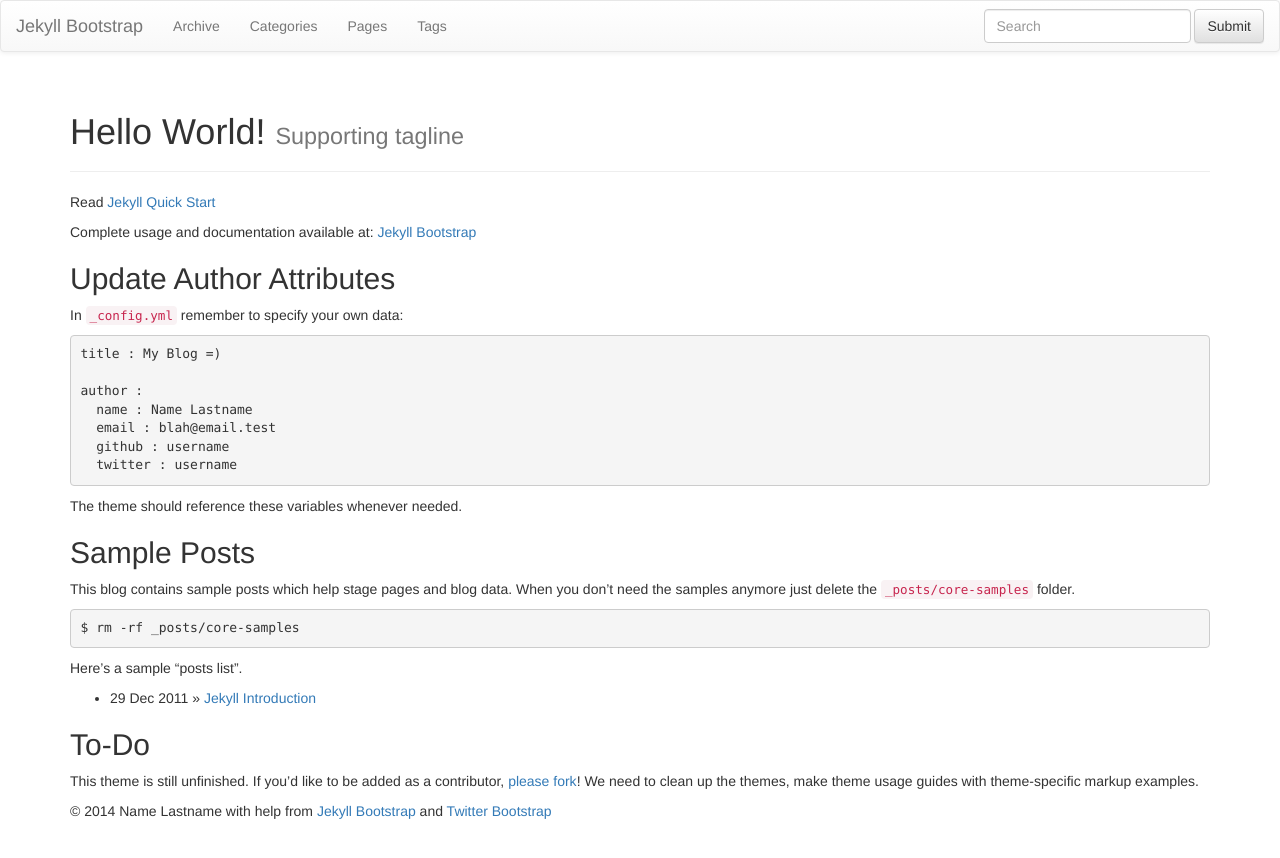
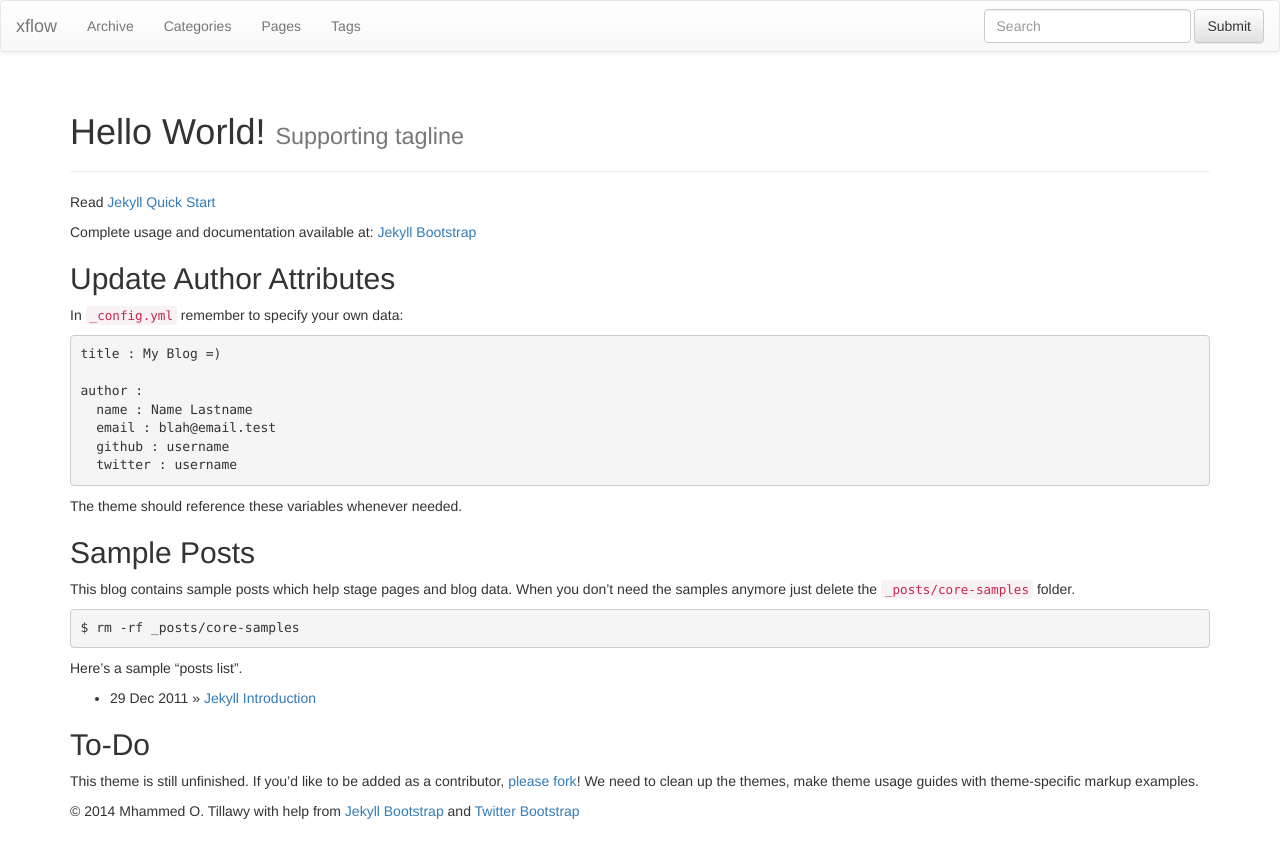
Before and after one commit to xflow/xflow.github.io, a Jekyll site: the page built from index.md, in a window 1280 px wide. Shown: the top 858 px of the page. Built offline with Jekyll 4.4.1, drawn with Linux system fonts in a browser that asks for light colours; nearby versions of some CDN libraries; library files that are not in the unit come from our copies.

Commit message:
set some config variables

```diff
--- a/_config.yml
+++ b/_config.yml
@@ -8,13 +8,13 @@ pygments: true
 # Themes are encouraged to use these universal variables
 # so be sure to set them if your theme uses them.
 #
-title : Jekyll Bootstrap
+title : xflow
 tagline: Site Tagline
 author :
-  name : Name Lastname
-  email : blah@email.test
-  github : username
-  twitter : username
+  name : Mhammed O. Tillawy
+  email : tillawy@gmail.com
+  github : xflow
+  twitter : xflowapp
   feedburner : feedname
 
 # The production_url is only used when full-domain names are needed
@@ -25,7 +25,7 @@ author :
 # Else if you are pushing to username.github.io, replace with your username.
 # Finally if you are pushing to a GitHub project page, include the project name at the end.
 #
-production_url : http://username.github.io
+production_url : http://xflow.github.io
 
 # All Jekyll-Bootstrap specific configurations are namespaced into this hash
 #
```
